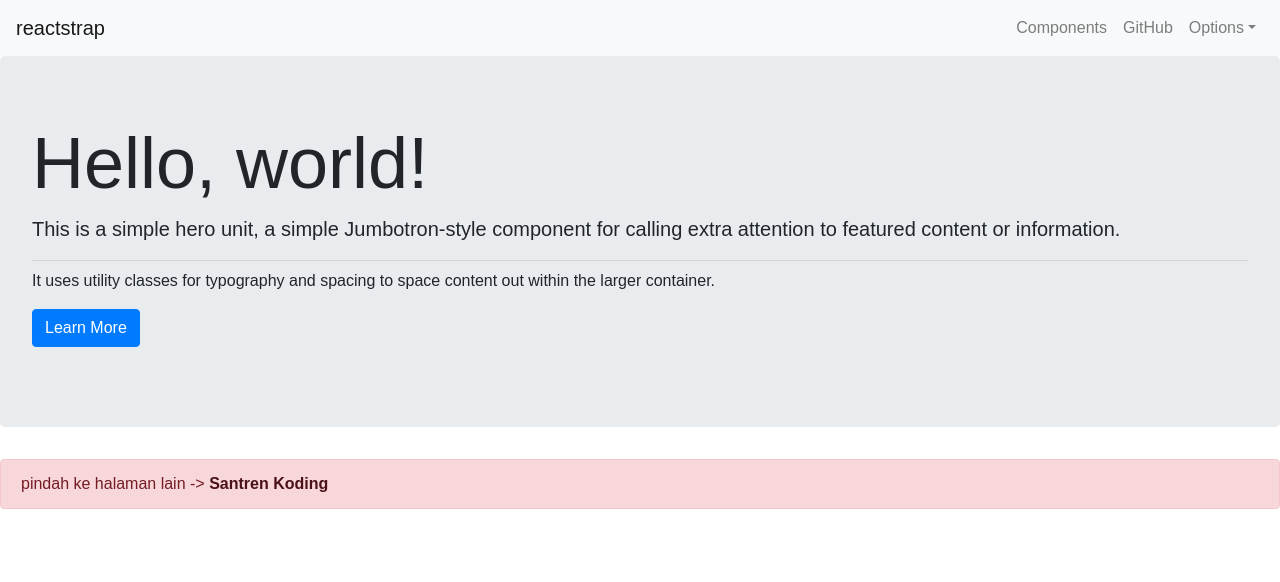
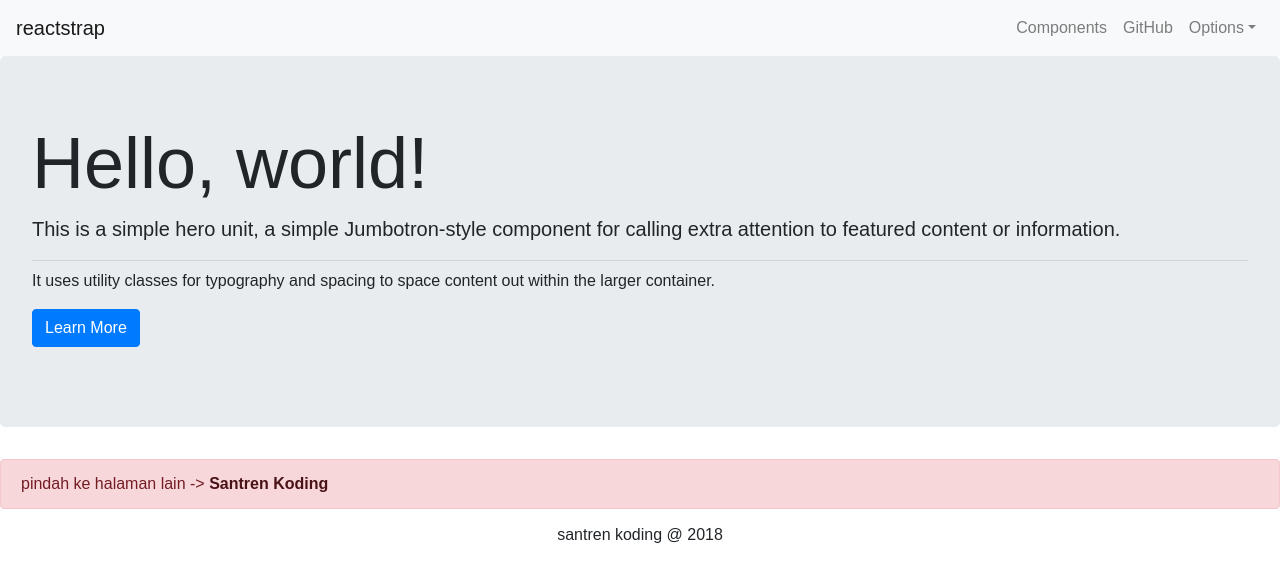
Before and after one commit to kusnandartoni/company-profile, a React (Create React App) app: page / in a window 1280 px wide. Shown: the top 582 px of the page. Built offline with nearby package versions, Linux system fonts and the light colour scheme.

Commit message:
add footer

```diff
--- a/src/App.js
+++ b/src/App.js
@@ -3,6 +3,7 @@ import Alert from './components/Alert';
 // import Card from './components/Card';;
 import Header from './components/Header';
 import { Jumbotron, Button } from 'reactstrap';
+import Footer from './components/Footer';
 
 class App extends Component {
   render() {
@@ -24,6 +25,7 @@ class App extends Component {
           link="http://santrenkoding.org"
           linkText="Santren Koding"
         />
+        <Footer tahun="2018" />
         {/* <Card
           title="judul"
           subTitle="subtitle"
--- a/src/components/Footer.jsx
+++ b/src/components/Footer.jsx
@@ -0,0 +1,13 @@
+import React, { Component } from 'react';
+
+class Footer extends Component {
+    render() {
+        return (
+            <div className="footer" style={{textAlign: 'center'}}>
+                <h6>santren koding @ {this.props.tahun}</h6>
+            </div>
+        );
+    }
+}
+
+export default Footer;
```
